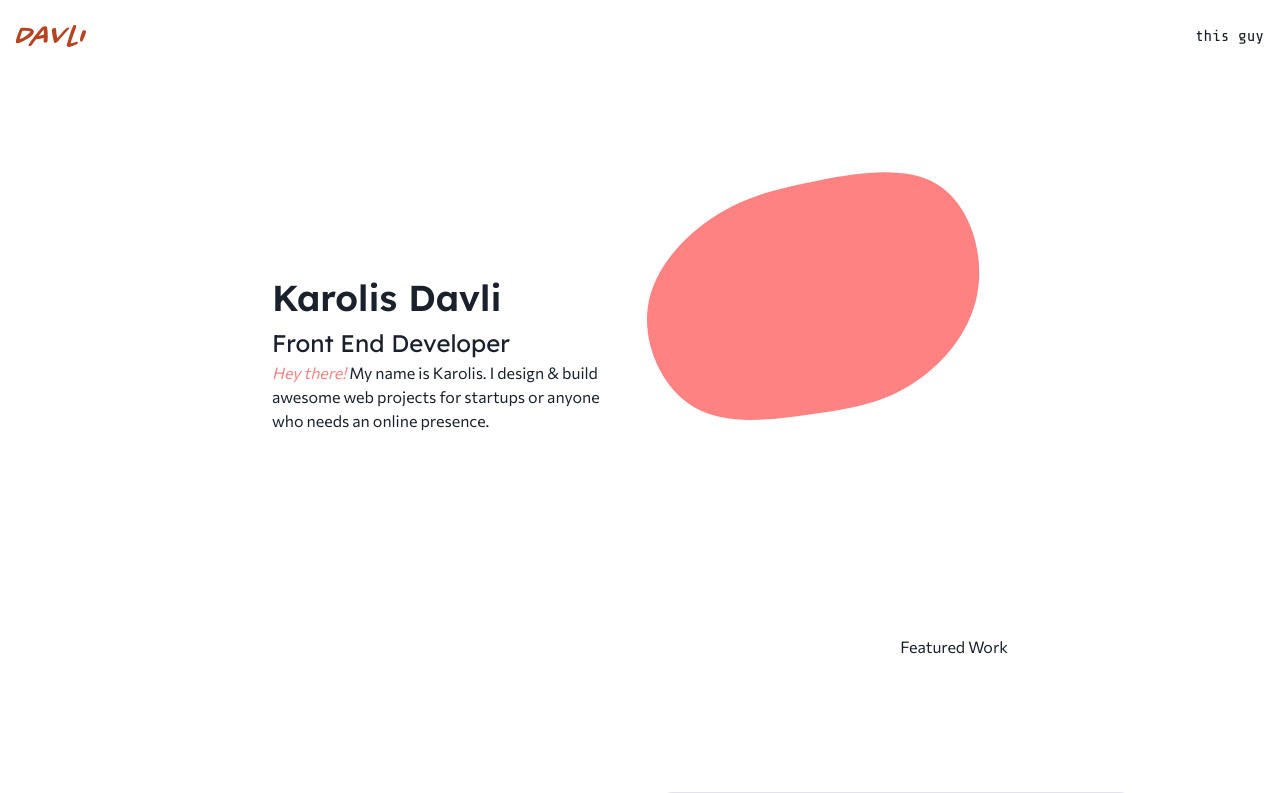
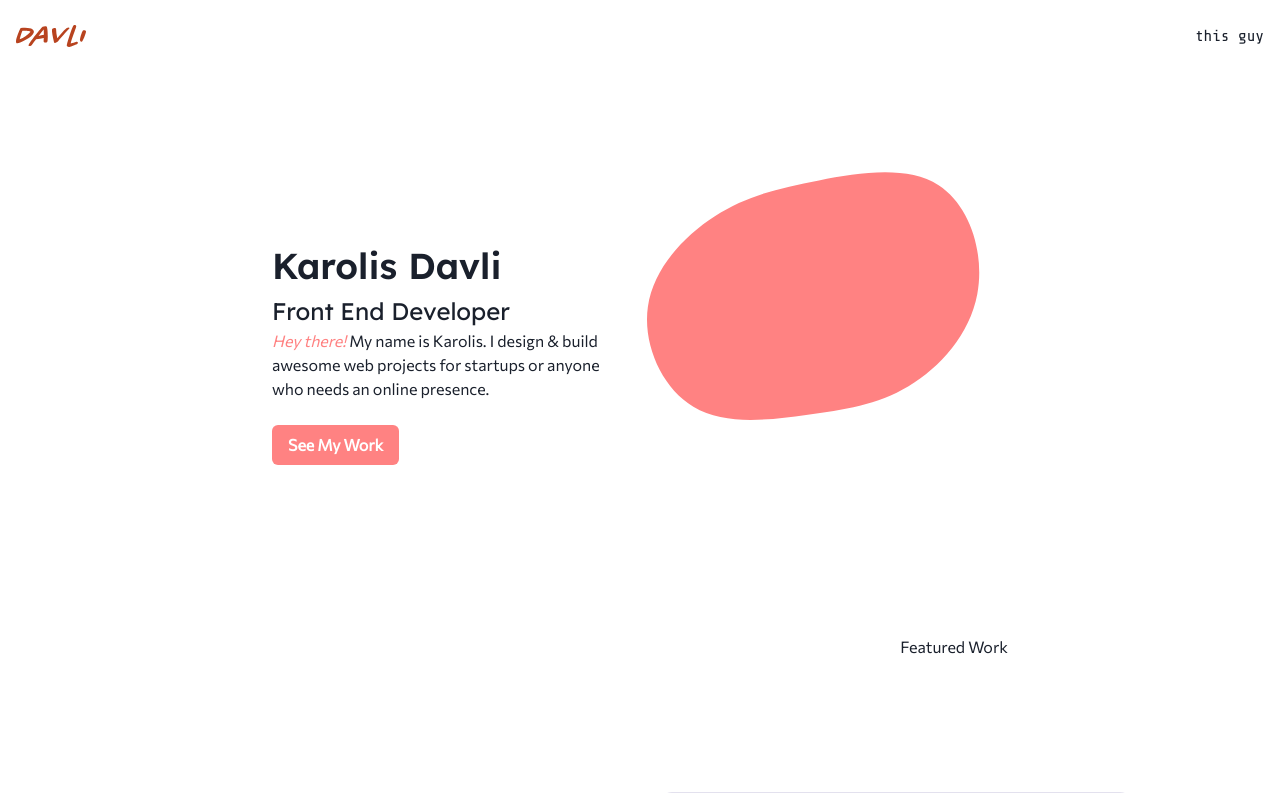
Before and after one commit to KarolisDavli/davli, a Next.js app: page / in a window 1280 px wide. Shown: the top 793 px of the page. Built offline with nearby package versions, Linux system fonts and the light colour scheme.

Commit message:
Include cta in hero

```diff
--- a/pages/index.tsx
+++ b/pages/index.tsx
@@ -5,7 +5,7 @@ import works2 from "./api/works/works2";
 
 import Image from "next/image";
 
-import {Container, VStack, Text, Box} from "@chakra-ui/react";
+import {Container, VStack, Text, Box, Button} from "@chakra-ui/react";
 
 import {motion} from "framer-motion";
 
@@ -107,6 +107,18 @@ export default function Home() {
                     My name is Karolis. I design & build awesome web projects
                     for startups or anyone who needs an online presence.
                   </Text>
+                  <Button
+                    mt="24px"
+                    backgroundColor="#ff8282"
+                    color="white"
+                    onClick={() => {
+                      const worksSection = document.getElementById("works");
+                      if (worksSection)
+                        worksSection.scrollIntoView({behavior: "smooth"});
+                    }}
+                  >
+                    See My Work
+                  </Button>
                 </motion.div>
               </motion.div>
             </VStack>
```
